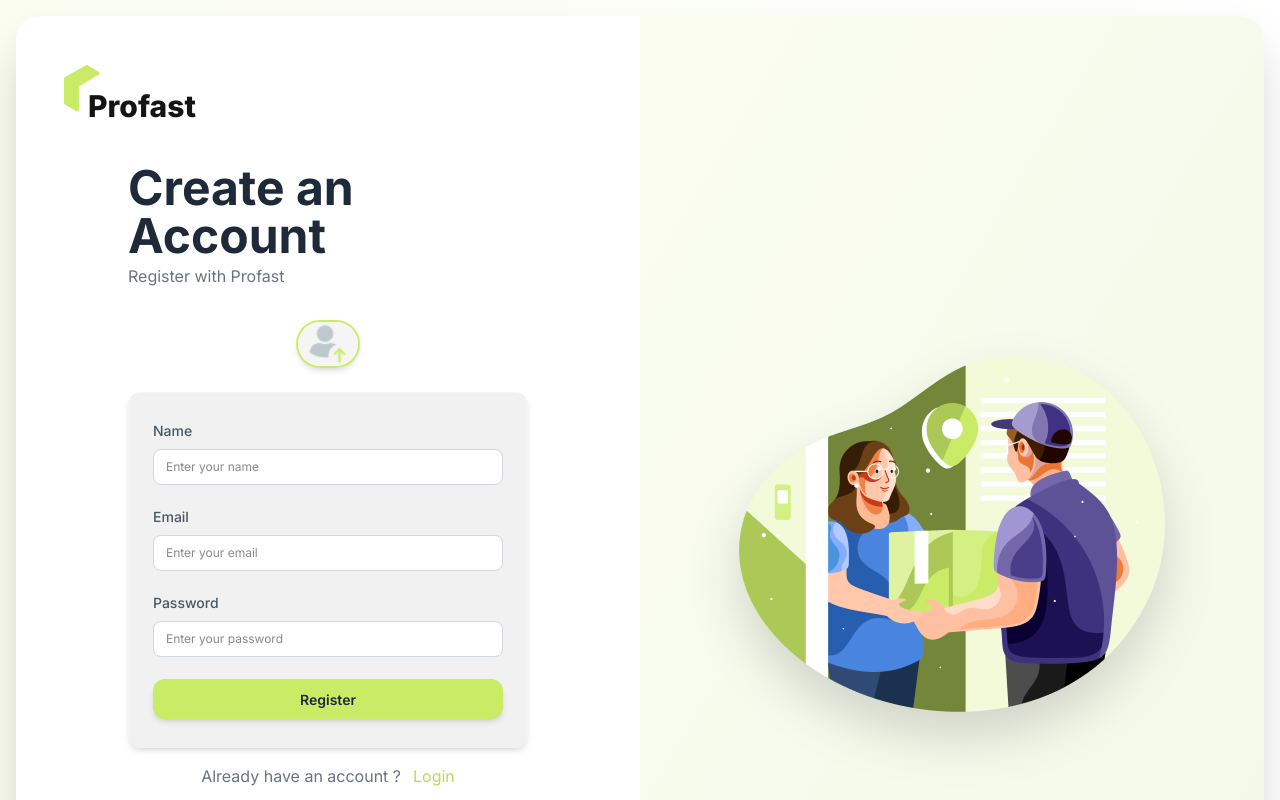
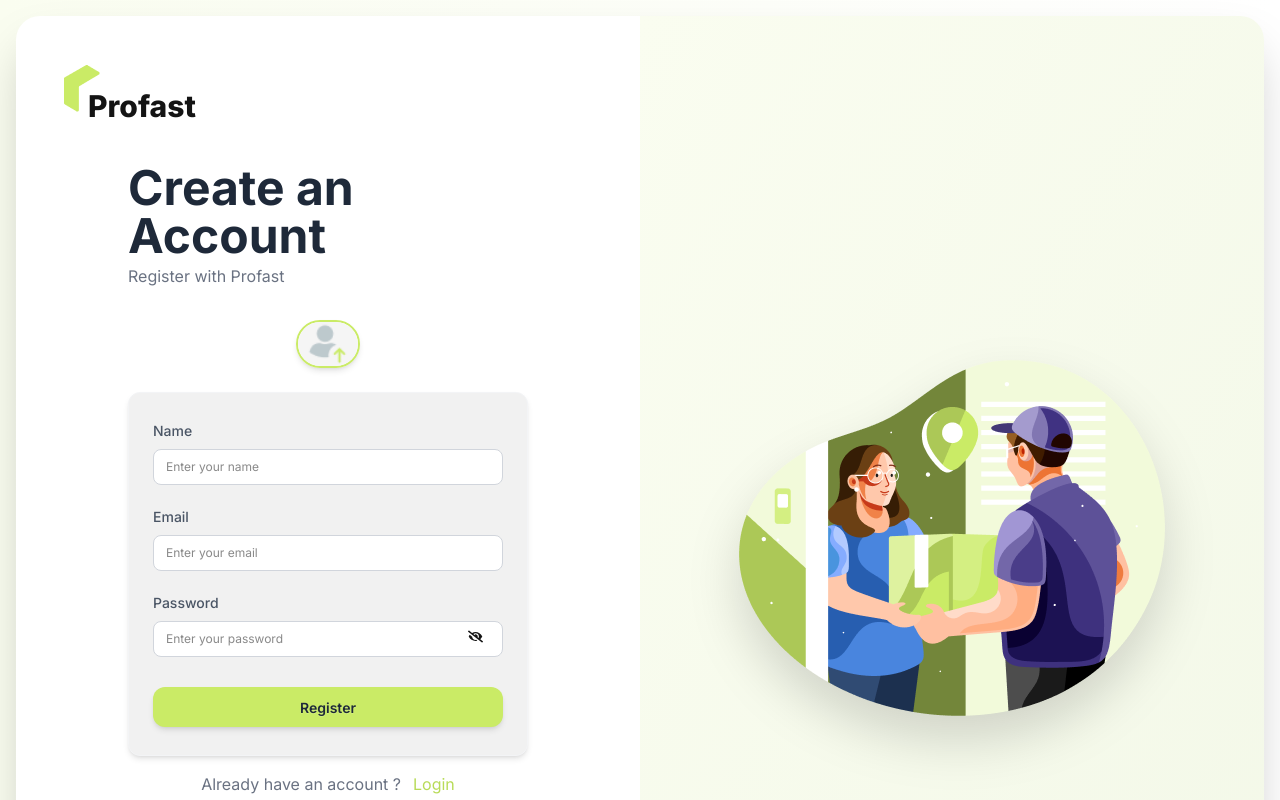
Before and after one commit to mdasaduzzamanasad90/profast_client, a React (Vite) app: page /register in a window 1280 px wide. Shown: the top 800 px of the page. Built offline with nearby package versions, Linux system fonts and the light colour scheme; no server answers.

Commit message:
register page add eye icon and build a system hide password and see the password work click eye icon

```diff
--- a/src/Page/Register/Register.jsx
+++ b/src/Page/Register/Register.jsx
@@ -1,10 +1,14 @@
 import { BiErrorCircle } from "react-icons/bi";
 import { useForm } from "react-hook-form";
 import { Link } from "react-router";
-import useAuth from "../../Hooks/UseAuth";
 import uploadimg from "../../assets/images/image-upload-icon.png";
 import SocialRegister from "../../Component/Social/SocialRegister";
+import useAuth from "../../Hooks/useAuth";
+import { useState } from "react";
+import { IoEyeSharp } from "react-icons/io5";
+import { FaEyeSlash } from "react-icons/fa";
 const Register = () => {
+  const [eyes, seteyes] = useState(false);
   const {
     register,
     handleSubmit,
@@ -92,12 +96,12 @@ const Register = () => {
                   )}
                 </div>
                 {/* Password field */}
-                <div className="space-y-2">
+                <div className="space-y-2 relative">
                   <label className="label text-sm font-medium text-gray-600">
                     Password
                   </label>
                   <input
-                    type="password"
+                    type={eyes ? "text" : "password"}
                     {...register("password", {
                       required: true,
                       minLength: 6,
@@ -106,6 +110,19 @@ const Register = () => {
                     className="bg-white w-full border border-gray-300 rounded-lg focus:outline-none focus:ring-2 focus:ring-[#94A3B8] focus:border-[#94A3B8] focus:ring-offset-2 focus:ring-offset-white transition-all duration-300 px-3 py-2"
                     placeholder="Enter your password"
                   />
+                  {eyes ? (
+                    <IoEyeSharp
+                      onClick={() => seteyes(!eyes)}
+                      size={15}
+                      className="absolute top-9 right-5 cursor-pointer"
+                    />
+                  ) : (
+                    <FaEyeSlash
+                      onClick={() => seteyes(!eyes)}
+                      size={15}
+                      className="absolute top-9 right-5 cursor-pointer"
+                    />
+                  )}
                   {/* error massages password required  */}
                   {errors.password?.type === "required" && (
                     <p className="flex items-center gap-2 text-red-500 text-xs font-medium mt-1 md:ml-2">
```
